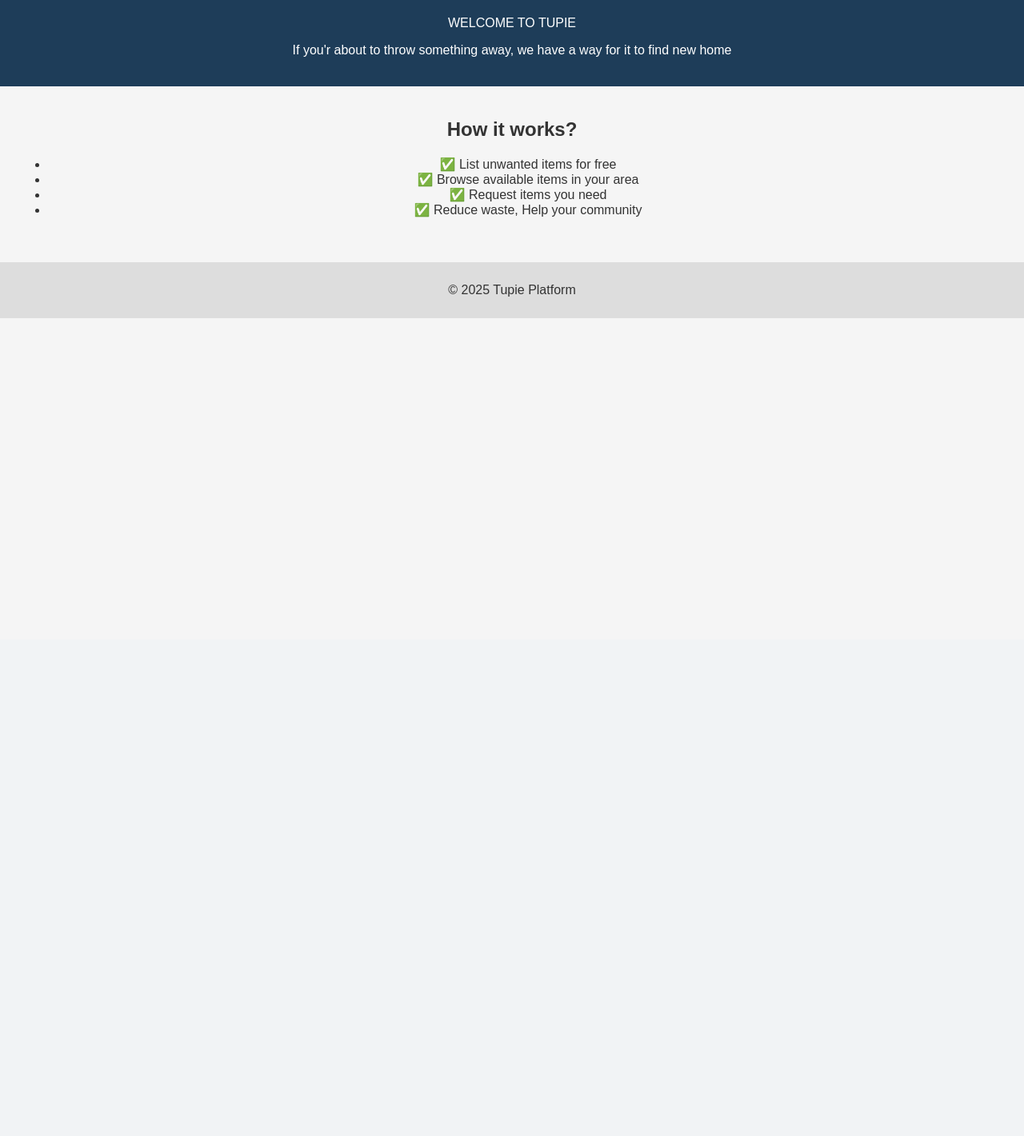
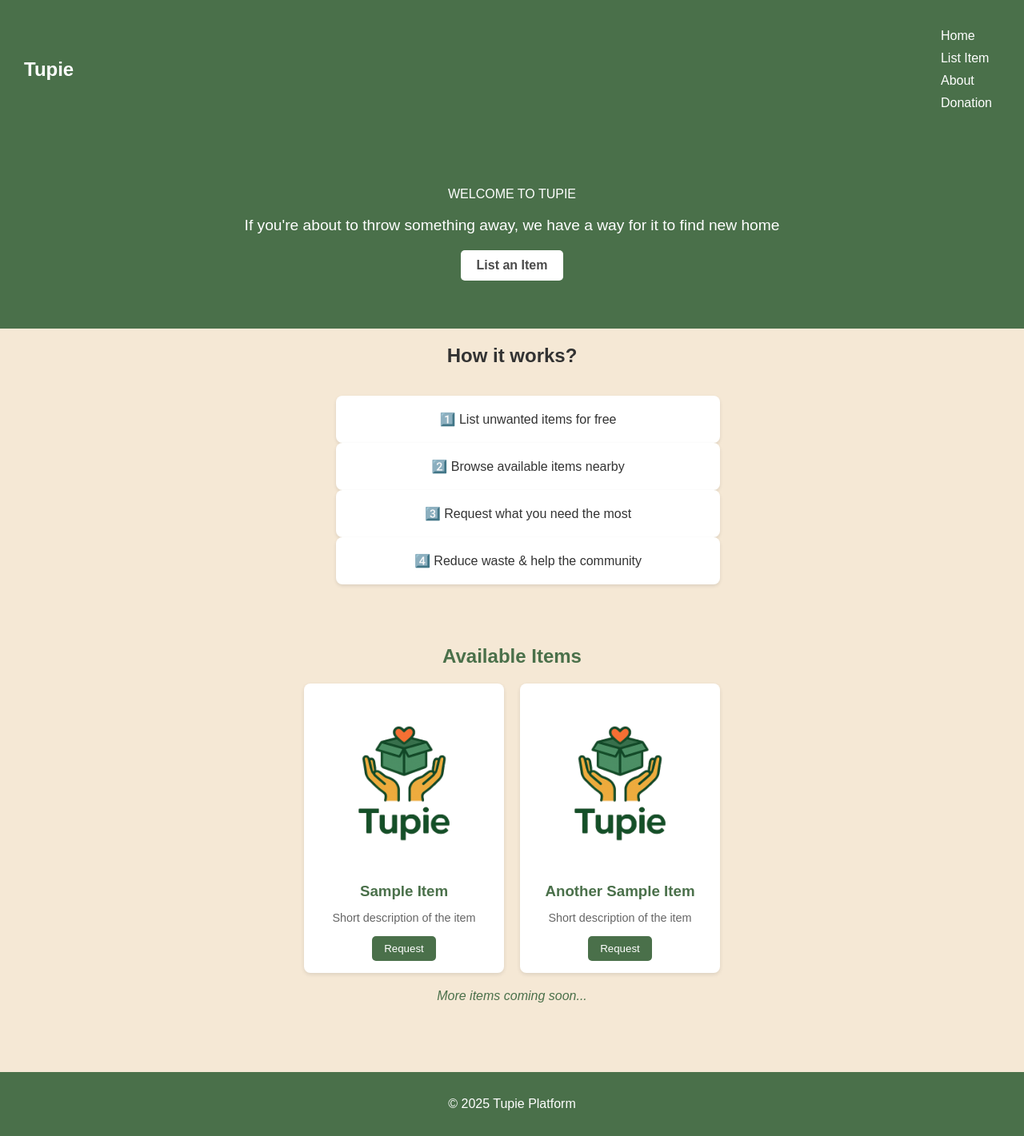
Before and after one commit to msomea/tupie, a Django app: page / in a window 1280 px wide. Shown: the whole page at 80% size. Before the commit the page ends 398 px from the top, so only its background shows below. Run offline with Django 5.2, Linux system fonts and the light colour scheme.

Commit message:
Updated homepage theme with Tupie brand colors and correct static file paths

```diff
--- a/tupie_app/static/tupie_app/css/style.css
+++ b/tupie_app/static/tupie_app/css/style.css
@@ -1,26 +1,178 @@
-/* General design */
+/* Globar Styles */
 
 body {
     font-family: Arial, sans-serif;
-    background: #f5f5f5;
+    background: #F5e8d5;
     color: #333;
     margin: 0;
     padding: 0;
     text-align: center;
 }
 
-header {
-    background: #1e3d59;
+/* Navbar */
+.navbar {
+    background: #4a704a;
     color: white;
-    padding: 20px;
+    display: flex;
+    justify-content: space-between;
+    padding: 15px 30px;
+    align-items: center;
+}
+.navbar .logo {
+    font-size: 1.5em;
+    font-weight: bold;
+    color: white;
+    transition: transform 0.3s ease, background 0.3s ease;
+}
+.navbar .logo:hover {
+    transform: translateX(-5px);
+}
+.navbar li {
+    list-style: none;
+    display: flex;
+    gap: 20px;
+    margin: 0;
+    padding: 0;
+}
+.navbar li a {
+    color: white;
+    text-decoration: none;
+    font-weight: 500;
+    padding: 5px 10px;
+    border-radius: 5px;
+    position: relative;
+    overflow: hidden;
+    transition: transform 0.3s ease, background 0.3s ease;
+}
+.navbar li a:hover {
+    transform: translateX(-5px);
 }
 
-main {
-    padding: 20px;
+
+
+/* Hero section */
+.hero {
+    background: #4a704a;
+    color: white;
+    padding: 60px 20px;
+    text-align: center;
+}
+.hero h1 {
+    font-size: 2.5rem;
+    margin-bottom: 20px;
+}
+.hero p {
+    font-size: 1.2rem;
+    margin-bottom: 20px;
+}
+.cta-btn {
+    display: inline-block;
+    background: white;
+    color: #4a4a4a;
+    padding: 10px 20px;
+    text-decoration: none;
+    border-radius: 5px;
+    font-weight: bold;
+    transition: background 0.3s ease, color 0.3s ease;
+}
+.cta-btn:hover {
+    background: #3a5a3a;
+    color: white;
 }
 
-footer{
-    background-color: #ddd;
-    padding: 10px;
+/*How is works */
+.how-i-works{
+    padding: 40px 20px;
+    text-align: center;
+}
+.how-i-works h2 {
+    color: #4a704a;
+    margin-bottom: 20px;
+}
+.how-it-works .steps {
+    display: flex;
+    justify-content: center;
+    gap: 20px;
+    flex-wrap: wrap;
+}
+.how-it-works .step {
+    background: white;
+    padding: 20px;
+    border-radius: 8px;
+    box-shadow: 0 2px 4px rgba(0,0,0,0.1);
+    width: 440px;
+    transition: transform 0.3s ease, background 0.3s ease;
+}
+.how-it-works .step:hover {
+    transform: translateY(-5px);
+    background: #F5E8D5;
+    color: #3A5A3A;
+}
+
+/* Item listing grid */
+.item-listings {
+    padding: 40px 20px;
+    text-align: center;
+}
+.item-listings h2 {
+    color: #4A704A;
+}
+.items-grid {
+    display: flex;
+    justify-content: center;
+    gap: 20px;
+    flex-wrap: wrap;
     margin-top: 20px;
 }
+.item-card {
+    background: white;
+    padding: 15px;
+    border-radius: 8px;
+    box-shadow: 0 2px 5px rgba(0,0,0,0.1);
+    width: 220px;
+    text-align: center;
+    transition: transform 0.2s ease, box-shadow 0.3s ease;
+}
+.item-card:hover {
+    transform: translateY(-5px);
+    box-shadow: 0 4px 10px rgba(0,0,0,0.15);
+}
+.item-card img {
+    max-width: 100%;
+    border-radius: 5px;
+}
+.item-card h3 {
+    margin: 10px 0;
+    color: #4A704A;
+}
+.item-card p {
+    font-size: 0.9rem;
+    color: #666;
+}
+.item-card button {
+    background: #4A704A;
+    color: white;
+    border: none;
+    padding: 8px 15px;
+    border-radius: 5px;
+    cursor: pointer;
+    transition: transform 0.3s ease, color 0.3s ease;
+}
+.item-card button:hover {
+    transform: translateY(-5px);
+    background: #3A5A3A;
+}
+.coming-soon {
+    margin-top: 20px;
+    font-style: italic;
+    color: #4A704A;
+}
+
+/* Footer */
+footer {
+    background: #4A704A;
+    color: white;
+    padding: 15px;
+    text-align: center;
+    margin-top: 30px;
+}
--- a/tupie_app/templates/tupie_app/home.html
+++ b/tupie_app/templates/tupie_app/home.html
@@ -8,22 +8,54 @@
         <link rel="stylesheet" href="{% static 'tupie_app/css/style.css' %}">
     </head>
     <body>
-        <header>
+        <!-- Navigation Bar section -->
+         <nav class="navbar">
+            <div class="logo">Tupie</div>
+            <ul>
+                <li><a href="#">Home</a></li>
+                <li><a href="#">List Item</a></li>
+                <li><a href="#">About</a></li>
+                <li><a href="#">Donation</a></li>
+            </ul>
+         </nav>
+         <!-- Hero Section -->
+        <header class="hero">
             <hi>WELCOME TO TUPIE</hi>
-            <p>If you'r about to throw something away, we have a way for it to find new home</p>
+            <p>If you're about to throw something away, we have a way for it to find new home</p>
+            <a href="#" class="cta-btn">List an Item</a>
         </header>
-        <main>
-            <section>
-                <h2>How  it works?</h2>
+        <!-- How it works -->
+        <section class="how-it-works">
+            <h2>How  it works?</h2>
+            <div class="steps">
                 <ul>
-                    <li>✅ List unwanted items for free</li>
-                    <li>✅ Browse available items in your area</li>
-                    <li>✅ Request items you need</li>
-                    <li>✅ Reduce waste, Help your community</li>
+                    <div class="step">1️⃣ List unwanted items for free</div>
+                    <div class="step">2️⃣ Browse available items nearby</div>
+                    <div class="step">3️⃣ Request what you need the most</div>
+                    <div class="step">4️⃣ Reduce waste & help the community</div>
                 </ul>
-            </section>
-        </main>
-
+            </div>
+        </section>
+        <!-- Item listing placeholder -->
+         <section class="item-listings">
+            <h2>Available Items</h2>
+            <div class="items-grid">
+                <div class="item-card">
+                    <img src="{% static 'tupie_app/media/images/logo.png' %}" alt="Sample Item">
+                    <h3>Sample Item</h3>
+                    <p>Short description of the item</p>
+                    <button>Request</button>
+                </div>
+                <div class="item-card">
+                    <img src="{% static 'tupie_app/media/images/logo.png' %}" alt="Sample Item">
+                    <h3>Another Sample Item</h3>
+                    <p>Short description of the item</p>
+                    <button>Request</button>
+                </div>
+            </div>
+            <p class="coming-soon">More items coming soon...</p>
+         </section>
+        <!-- Footer -->
         <footer>
             <p>&copy; 2025 Tupie Platform</p>
         </footer>
```
Also changed, not shown: tupie_app/static/tupie_app/media/images/logo.png (added).
